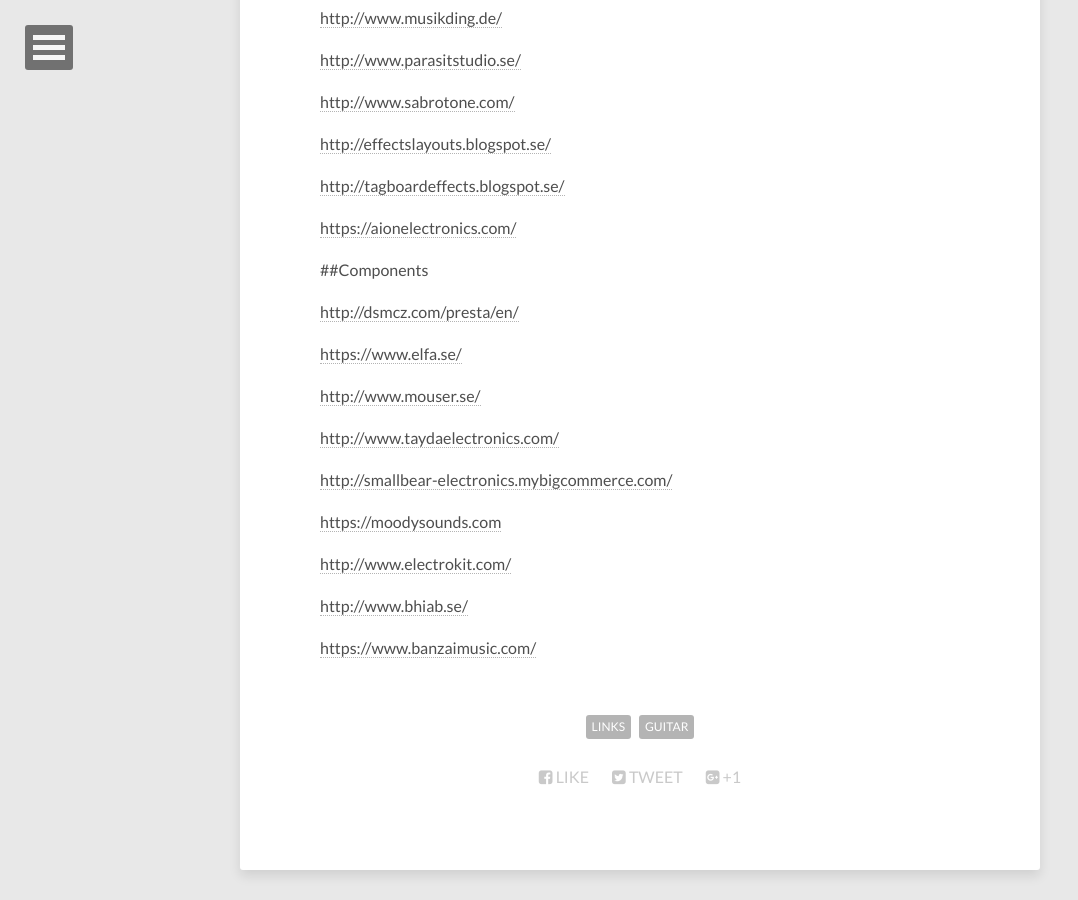
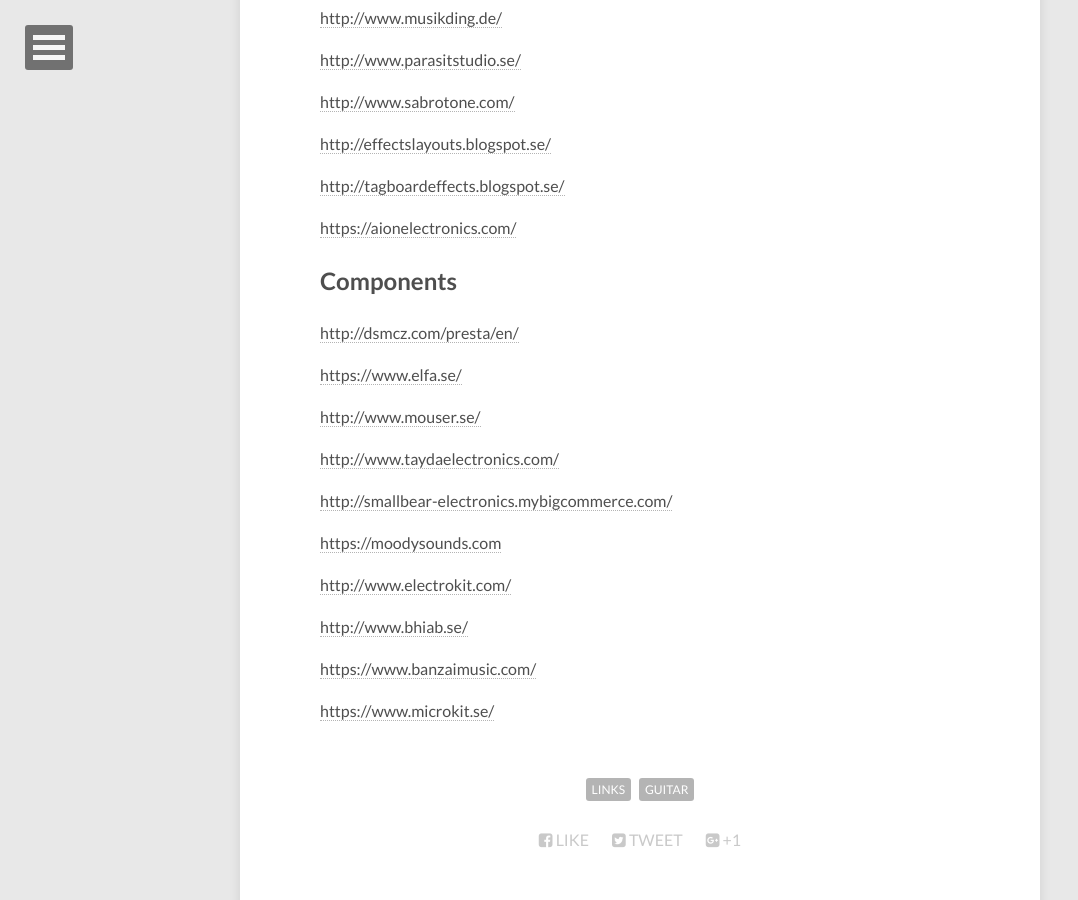
Before and after one commit to Miklar/Miklar.github.io, a Jekyll site: the page built from _posts/2016-10-25-guitar_pedals.md, in a window 1280 px wide and 900 px high, scrolled down 385 px. Shown: the whole window, without its empty margins (0-1078 px from the left). Built offline with Jekyll 4.4.1, drawn with Linux system fonts in a browser that asks for light colours; nearby versions of some CDN libraries; part of the change alters nothing that is shown.

Commit message:
Update 2016-10-25-guitar_pedals.md

```diff
--- a/_posts/2016-10-25-guitar_pedals.md
+++ b/_posts/2016-10-25-guitar_pedals.md
@@ -22,7 +22,7 @@ tags: [links, guitar]
 [https://aionelectronics.com/](https://aionelectronics.com/)
 
 
-##Components
+## Components
 
 [http://dsmcz.com/presta/en/](http://dsmcz.com/presta/en/)
 
@@ -41,3 +41,5 @@ tags: [links, guitar]
 [http://www.bhiab.se/](http://www.bhiab.se/)
 
 [https://www.banzaimusic.com/](https://www.banzaimusic.com/)
+
+[https://www.microkit.se/](https://www.microkit.se/)
```
